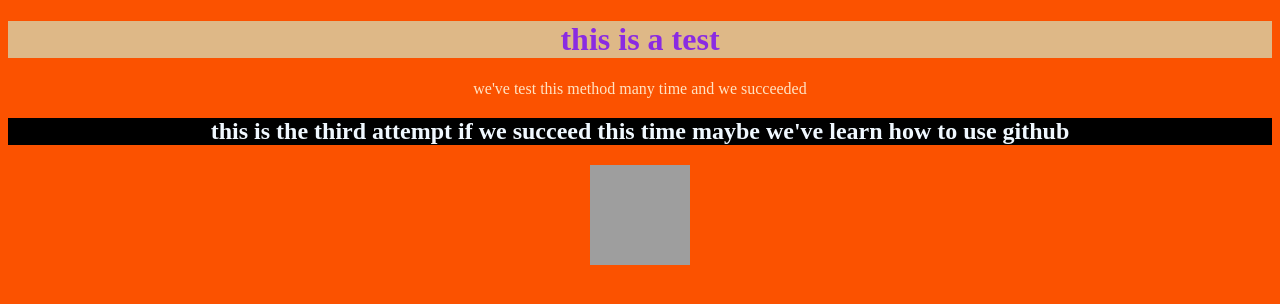
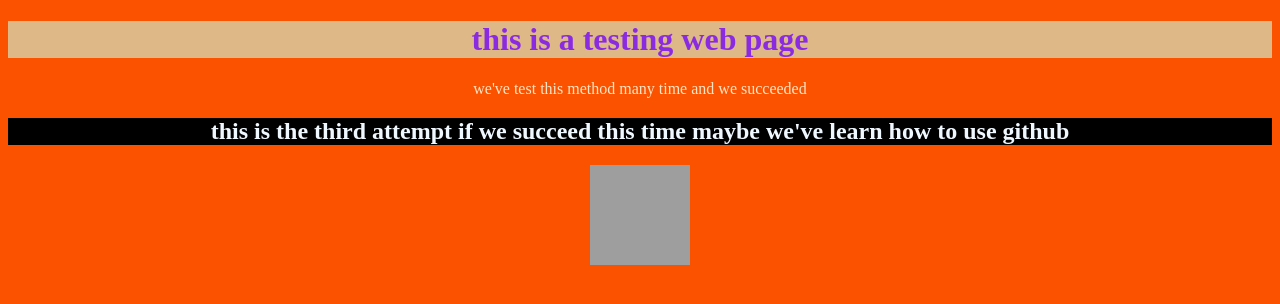
Before and after one commit to imtiazimran/this-is-a-test, a plain HTML site: page index.html in a window 1280 px wide. Drawn offline with Linux system fonts and the light colour scheme; grey boxes are pictures that could not be loaded.

Commit message:
Update index.html

```diff
--- a/index.html
+++ b/index.html
@@ -8,7 +8,7 @@
     <link rel="stylesheet" href="style.css">
 </head>
 <body>
-    <h1>this is a test </h1>
+    <h1>this is a testing web page </h1>
     <p>we've test this method many time and we succeeded </p>
     <h2>this is the third attempt if we succeed this time maybe we've learn how to use github</h2>
     <img src="myPhoto.png" alt="">
```
